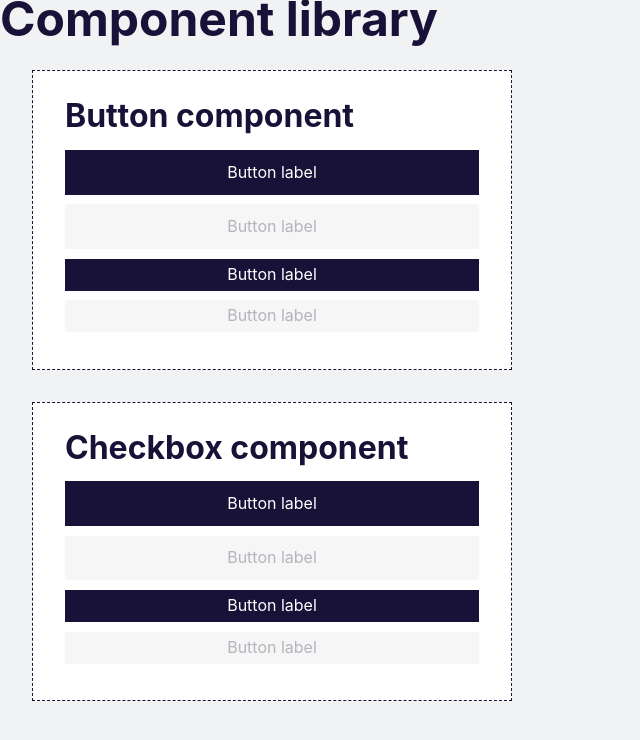
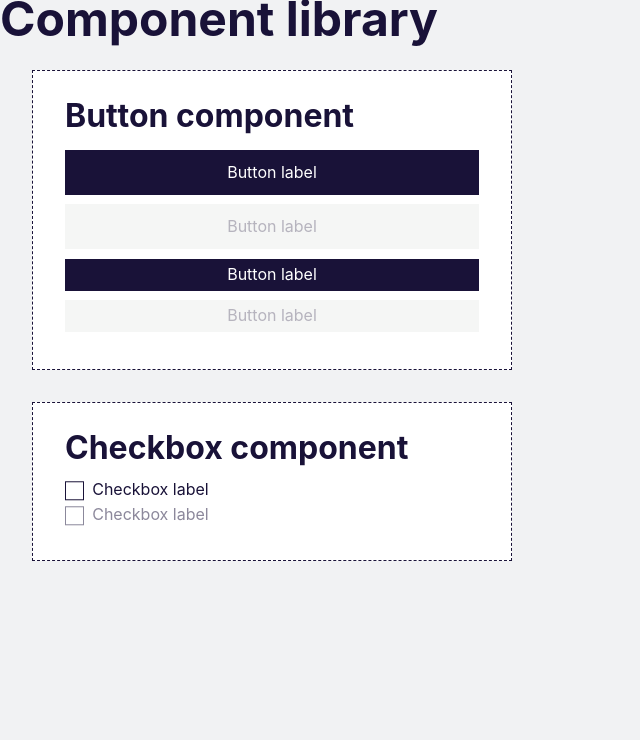
Before and after one commit to Sliver02/metrics_test, a React (Create React App) app: page / in a window 1280 px wide. Shown: the top 740 px of the page, without its empty margins (0-640 px from the left). Built offline with nearby package versions, Linux system fonts and the light colour scheme.

Commit message:
checkbox

```diff
--- a/package.json
+++ b/package.json
@@ -3,6 +3,8 @@
     "version": "0.1.0",
     "private": true,
     "dependencies": {
+        "@mdi/js": "^7.1.96",
+        "@mdi/react": "^1.6.1",
         "@testing-library/jest-dom": "^5.16.5",
         "@testing-library/react": "^13.4.0",
         "@testing-library/user-event": "^13.5.0",
--- a/src/App.tsx
+++ b/src/App.tsx
@@ -1,13 +1,13 @@
 import { Box, Header } from 'assets/globalStyles';
+import Checkbox from 'components/atoms/CheckBox';
 import Button from './components/atoms/Button';
 import { MetricsProvider } from './contexts/metricsContext';
 
 const App = () => {
     return (
-        <MetricsProvider key="challengeApiKey">
+        <MetricsProvider api="challengeApiKey">
             <div className="App">
                 <header className="App-header"></header>
-                <body>
                 <Header as="h1" type="large">
                     Component library
                 </Header>
@@ -25,12 +25,9 @@ const App = () => {
                     <Header as="h2" type="medium">
                         Checkbox component
                     </Header>
-                        <Button />
-                        <Button disabled />
-                        <Button small />
-                        <Button small disabled />
+                    <Checkbox />
+                    <Checkbox disabled />
                 </Box>
-                </body>
             </div>
         </MetricsProvider>
     );
--- a/src/assets/globalStyles.tsx
+++ b/src/assets/globalStyles.tsx
@@ -1,6 +1,7 @@
 import styled, { createGlobalStyle } from 'styled-components';
 import media from './mediaQueries';
 import { fontSize, palette } from './variables';
+import Icon from '@mdi/react';
 
 export const GlobalStyles = createGlobalStyle`
     // global reset
@@ -104,3 +105,5 @@ export const Header = styled.h1<{ type: string }>`
     line-height: 0.8;
     margin-bottom: ${(props) => getFontSize(props.type) / 2}rem;
 `;
+
+export const StyledIcon = styled(Icon)``;
--- /dev/null
+++ b/src/components/atoms/CheckBox/index.tsx
@@ -0,0 +1,34 @@
+import { mdiCheck } from '@mdi/js';
+import { StyledIcon } from 'assets/globalStyles';
+import { ICheckbox } from './interfaces';
+import { FakeInput, Input, StyledCheckbox } from './styled';
+import { useRef, useState } from 'react';
+
+// initiate Checkbox as complex component rather than directly styled for scalability
+// might be needed for specific functionalities tied to analytics or url manipulation
+const Checkbox = ({ label, checked, disabled, value, name, onChange }: ICheckbox) => {
+    const [inputChecked, setInputChecked] = useState(checked);
+
+    const modifiers = { disabled };
+
+    const inputRef = useRef<any>(null);
+
+    const handleClick = (event: React.MouseEvent<HTMLElement>) => {
+        setInputChecked(!inputChecked);
+        inputRef?.current?.click();
+    };
+
+    return (
+        <StyledCheckbox ref={inputRef} checked={inputChecked} onClick={handleClick} {...modifiers}>
+            <Input value={value} name={name} onChange={onChange} checked={!!inputChecked} />
+            <FakeInput>{!!inputChecked && <StyledIcon path={mdiCheck} />}</FakeInput>
+            {label}
+        </StyledCheckbox>
+    );
+};
+
+Checkbox.defaultProps = {
+    label: 'Checkbox label',
+};
+
+export default Checkbox;
--- /dev/null
+++ b/src/components/atoms/CheckBox/interfaces.tsx
@@ -0,0 +1,11 @@
+export interface ICheckboxModifiers {
+    checked?: boolean;
+    disabled?: boolean;
+}
+
+export interface ICheckbox extends ICheckboxModifiers {
+    label?: string;
+    value?: string | number | readonly string[] | undefined;
+    name?: string;
+    onChange?: (event: React.ChangeEvent<HTMLInputElement>) => void;
+}
--- /dev/null
+++ b/src/components/atoms/CheckBox/styled.tsx
@@ -0,0 +1,63 @@
+import styled, { css } from 'styled-components';
+import { palette } from 'assets/variables';
+import { ICheckboxModifiers } from './interfaces';
+import { StyledIcon } from 'assets/globalStyles';
+import { rgba } from 'polished';
+
+export const Input = styled.input.attrs<{ checked: boolean }>({
+    type: 'checkbox',
+})``;
+
+export const FakeInput = styled.div``;
+
+const checked = css`
+    ${FakeInput} {
+        background: ${palette.success};
+        color: ${palette.foreground};
+        border: 1px solid ${palette.success};
+    }
+`;
+
+const disabled = css`
+    cursor: default;
+    color: ${rgba(palette.primary, 0.5)};
+    pointer-events: none;
+
+    ${FakeInput} {
+        border: 1px solid ${rgba(palette.primary, 0.5)};
+    }
+`;
+
+export const StyledCheckbox = styled.div<ICheckboxModifiers>`
+    cursor: pointer;
+    display: flex;
+    -ms-user-select: none;
+    user-select: none;
+
+    margin: 0.2rem 0;
+
+    ${Input} {
+        display: none;
+    }
+
+    ${FakeInput} {
+        position: relative;
+        width: 1.2rem;
+        height: 1.2rem;
+
+        transform: translateY(0.08rem);
+        margin-right: 0.5rem;
+
+        border: 1px solid ${palette.primary};
+
+        transition: 0.2s scale, 0.2s border, 0.2s background;
+
+        ${StyledIcon} {
+            position: absolute;
+            width: 100%;
+        }
+    }
+
+    ${(props) => !!props.checked && checked}
+    ${(props) => !!props.disabled && disabled}
+`;
--- a/src/contexts/metricsContext.tsx
+++ b/src/contexts/metricsContext.tsx
@@ -44,13 +44,13 @@ const startMetrics = [
 
 // global metrics provider
 export const MetricsProvider = ({
-    key,
+    api,
     children,
 }: {
-    key: string;
+    api: string;
     children: ReactNode | ReactNode[];
 }) => {
-    const [apiKey] = useState<string>(key);
+    const [apiKey] = useState<string>(api);
     const [metrics, setMetrics] = useState<IMetric[]>(startMetrics);
 
     const getMetrics = async () => {
```
Also changed, not shown: 1 other file (tests, documents, lock files or other folders). Lines whose indentation alone changed are shown as unchanged.
